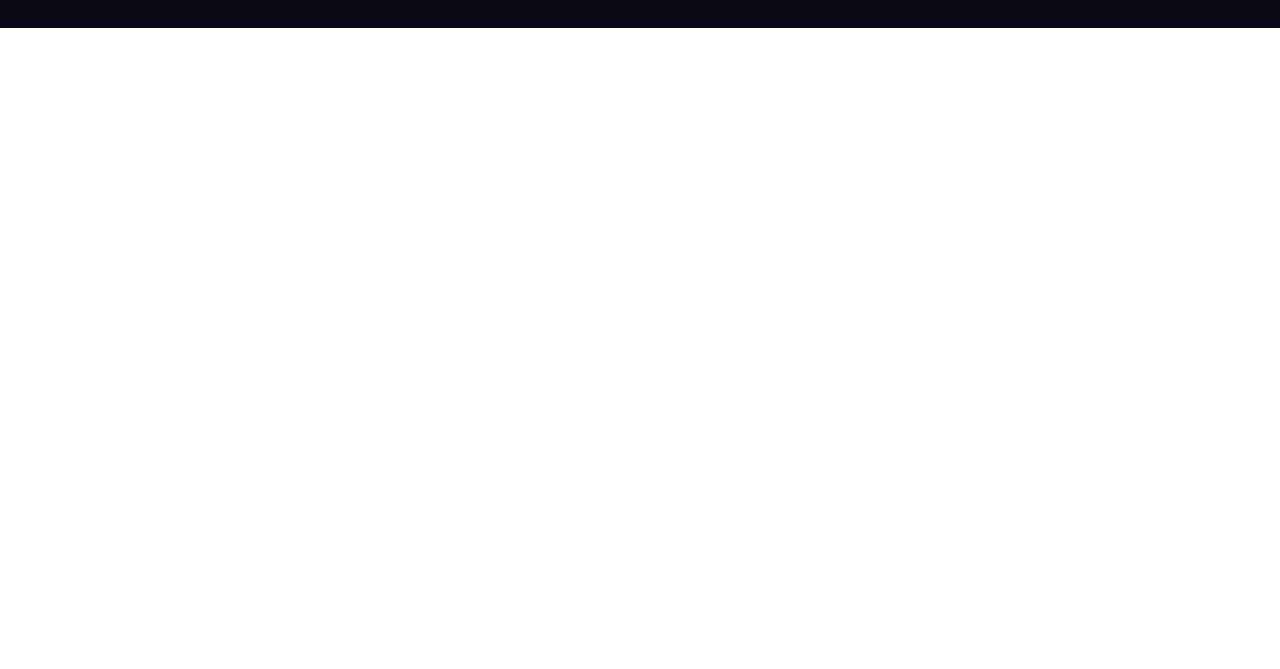
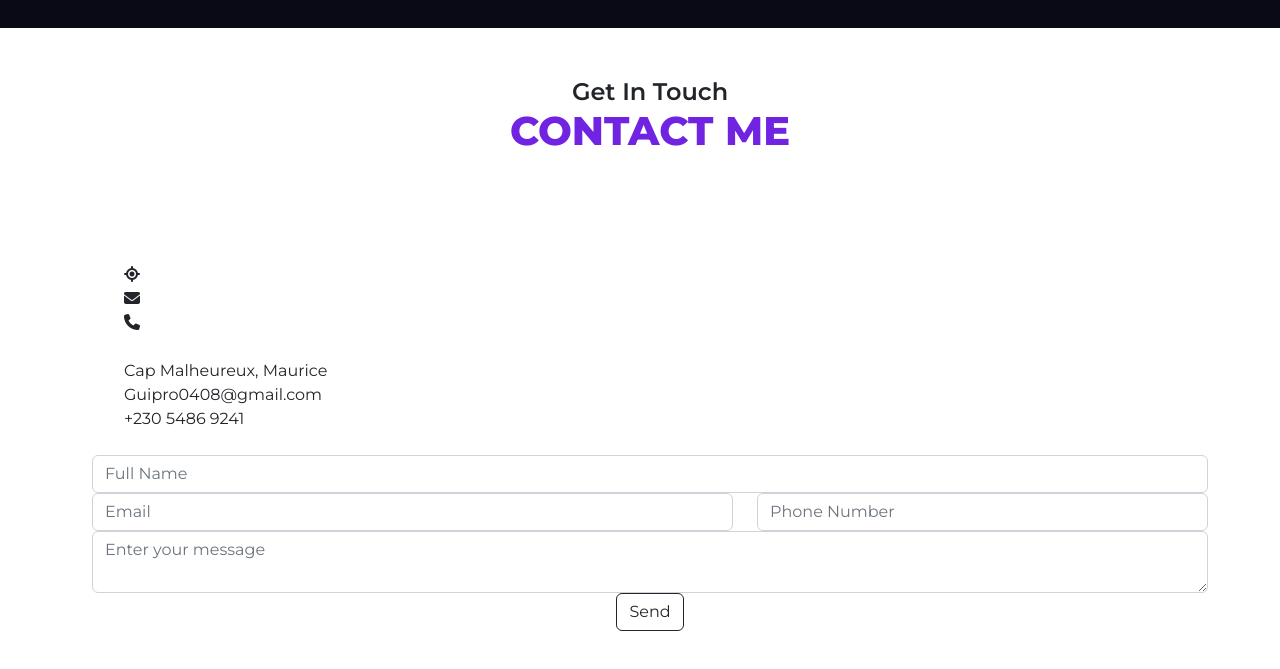
Before and after one commit to GuiPro0408/My-Portfolio, a website: page index.html in a window 1280 px wide. Shown: the part 4586-5255 px from the top of the page. Before the commit the page ends 4714 px from the top, so only its background shows below. Drawn offline with nearby package versions, Linux system fonts and the light colour scheme.

Commit message:
on progress contact form

```diff
--- a/index.html
+++ b/index.html
@@ -235,20 +235,48 @@
 
     <section id="contact">
         <div class="wrapper">
+            <div class="heading">
+                <h4>Get In Touch</h4>
+                <h1>CONTACT ME</h1>
+            </div>
             <div class="container">
                 <div class="infos">
-
+                    <ul>
+                        <li><i class="fa-solid fa-location-crosshairs"></i></li>
+                        <li><i class="fa-solid fa-envelope"></i></li>
+                        <li><i class="fa-solid fa-phone"></i></li>
+                    </ul>
+                    <ul class="py-2">
+                        <li>Cap Malheureux, Maurice</li>
+                        <li>Guipro0408@gmail.com</li>
+                        <li>+230 5486 9241</li>
+                    </ul>
                 </div>
 
-                <form action="" class="from">
-
+                <form class="row g-">
+                    <div class="col-12">
+                        <input type="text" class="form-control" id="inputName" placeholder="Full Name">
+                    </div>
+                    <div class="col-md-7">
+                        <input type="email" class="form-control" id="inputEmail4" placeholder="Email">
+                    </div>
+                    <div class="col-md-5">
+                        <input type="tel" class="form-control" id="inputPassword4" placeholder="Phone Number">
+                    </div>
+                    <div class="col-12">
+                        <textarea class="form-control" placeholder="Enter your message" id="floatingTextarea"></textarea>
+                    </div>
+                    <div class="col-12 text-center">
+                        <button type="submit" class="btn btn-outline-dark send-btn">Send</button>
+                    </div>
                 </form>
             </div>
         </div>
     </section>
 
-    <script src="https://kit.fontawesome.com/2b3f3ea678.js" crossorigin="anonymous"></script>
-    <script src="https://cdn.jsdelivr.net/npm/bootstrap@5.2.0/dist/js/bootstrap.bundle.min.js" integrity="sha384-A3rJD856KowSb7dwlZdYEkO39Gagi7vIsF0jrRAoQmDKKtQBHUuLZ9AsSv4jD4Xa" crossorigin="anonymous"></script>
+    <script src="https://kit.fontawesome.com/956ab2c1ac.js" crossorigin="anonymous"></script>
+    <script src="https://cdn.jsdelivr.net/npm/@popperjs/core@2.11.5/dist/umd/popper.min.js" integrity="sha384-Xe+8cL9oJa6tN/veChSP7q+mnSPaj5Bcu9mPX5F5xIGE0DVittaqT5lorf0EI7Vk" crossorigin="anonymous"></script>
+    <script src="https://cdn.jsdelivr.net/npm/bootstrap@5.2.0/dist/js/bootstrap.min.js" integrity="sha384-ODmDIVzN+pFdexxHEHFBQH3/9/vQ9uori45z4JjnFsRydbmQbmL5t1tQ0culUzyK" crossorigin="anonymous"></script>
 </body>
 
 </html>
```
